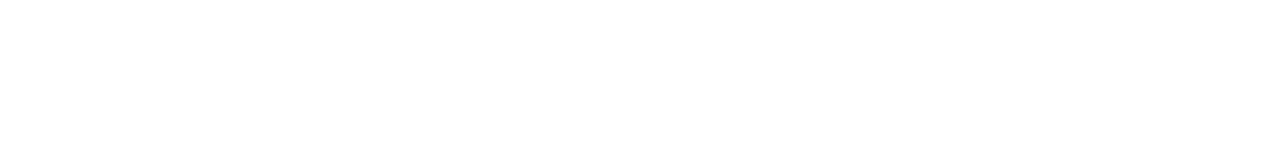
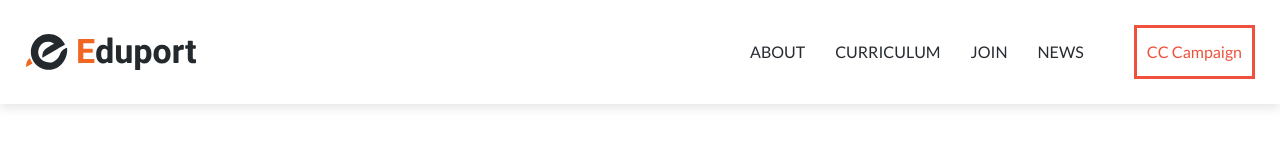
Before and after one commit to maxthestranger/microverse_capstone_module_1, a website: page index.html in a window 1280 px wide. Drawn offline with Linux system fonts and the light colour scheme.

Commit message:
add navbar for mobile and desktop

```diff
--- a/css/style.css
+++ b/css/style.css
@@ -11,7 +11,208 @@
 :root {
   --primary: #ee523c;
   --secondary: #d3d3d3;
+  --white: #fff;
   --dark: #272a31;
   --title_font: 'Cocogoose', sans-serif;
   --body_font: 'Lato', sans-serif;
+  --trans: all 0.2s ease-in-out;
 }
+
+/* reset */
+*,
+*::before,
+*::after {
+  margin: 0;
+  padding: 0;
+  box-sizing: border-box;
+}
+
+html {
+  scroll-behavior: smooth;
+}
+
+body {
+  font-family: var(--body_font);
+  color: var(--dark);
+  font-size: 16px;
+  line-height: 1.5;
+}
+
+a {
+  text-decoration: none;
+  cursor: pointer;
+  transition: var(--trans);
+}
+
+img,
+svg {
+  max-width: 100%;
+  width: 100%;
+  vertical-align: middle;
+}
+
+/* mobile first */
+.container {
+  padding: 25px;
+}
+
+.btn {
+  padding: 12px 10px;
+  border-width: 3px;
+  border-style: solid;
+  text-align: center;
+}
+
+.btn_outline {
+  border-color: var(--primary);
+  color: var(--primary);
+}
+.btn_outline:hover {
+  background: var(--primary);
+  color: var(--white);
+}
+/* ===========
+    HEADER
+================*/
+header {
+  background: transparent;
+}
+
+.logo {
+  display: none;
+}
+
+.hamburger {
+  border: none;
+  background: transparent;
+  width: 40px;
+  height: 40px;
+  position: relative;
+}
+
+.hamburger span {
+  height: 5px;
+  background: var(--dark);
+  width: 100%;
+  position: absolute;
+  left: 0;
+  transition: var(--trans);
+}
+
+.hamburger span:nth-child(1) {
+  top: 10%;
+}
+
+.hamburger span:nth-child(2) {
+  top: 50%;
+}
+
+.hamburger span:nth-child(3) {
+  top: 90%;
+}
+
+.hamburger.active span:nth-child(1) {
+  transform: rotate(-45deg);
+  top: 50%;
+}
+
+.hamburger.active span:nth-child(2) {
+  opacity: 0;
+}
+
+.hamburger.active span:nth-child(3) {
+  transform: rotate(45deg);
+  top: 50%;
+}
+
+.navbar {
+  display: none;
+  transition: var(--trans);
+  margin-top: 20px;
+}
+
+.navbar.open {
+  display: block;
+}
+
+.navbar ul {
+  list-style: none;
+}
+
+.navbar ul a {
+  text-decoration: none;
+  display: block;
+  padding: 12px 10px;
+  color: var(--dark);
+  text-transform: uppercase;
+  border-bottom: 1px solid #d3d3d35b;
+}
+
+.navbar ul a:hover {
+  background: var(--primary);
+  color: var(--white);
+}
+
+.navbar .btn {
+  display: block;
+  max-width: 300px;
+  margin: 30px auto 0;
+}
+
+/* desktop */
+@media (min-width: 768px) {
+  /* ===========
+    HEADER
+================*/
+  header {
+    background: var(--white);
+    box-shadow: 0px 4px 10px 0px rgba(0, 0, 0, 0.1);
+  }
+
+  header .container {
+    display: flex;
+    justify-content: space-between;
+    align-items: center;
+  }
+
+  .logo {
+    display: block;
+  }
+
+  .logo img {
+    height: 36px;
+    display: block;
+    width: auto;
+  }
+
+  .hamburger {
+    display: none;
+  }
+
+  .navbar {
+    display: flex;
+    flex-direction: row;
+    align-items: center;
+    margin: 0;
+  }
+
+  .navbar ul {
+    display: flex;
+    gap: 10px;
+  }
+
+  .navbar ul a {
+    border-bottom: 1px dashed transparent;
+  }
+
+  .navbar ul a:hover {
+    background: transparent;
+    color: var(--primary);
+    border-color: var(--primary);
+  }
+
+  .navbar .btn {
+    margin: 0;
+    margin-left: 40px;
+  }
+}
--- a/index.html
+++ b/index.html
@@ -10,6 +10,31 @@
     <link rel="stylesheet" href="css/style.css" />
   </head>
   <body>
+    <!-- start navbar -->
+    <header class="mobile">
+      <div class="container">
+        <div class="logo">
+          <a href="index.html">
+            <img src="img/logo.svg" alt="logo" />
+          </a>
+        </div>
+        <button class="hamburger" type="button">
+          <span></span>
+          <span></span>
+          <span></span>
+        </button>
+        <nav class="navbar">
+          <ul>
+            <li><a href="about.html">About</a></li>
+            <li><a href="#">Curriculum</a></li>
+            <li><a href="#">Join</a></li>
+            <li><a href="#">News</a></li>
+          </ul>
+          <a href="#" class="btn btn_outline">CC Campaign</a>
+        </nav>
+      </div>
+    </header>
+    <!-- end navbar -->
     <!-- scripts -->
     <script src="js/app.js" defer></script>
   </body>
--- a/js/app.js
+++ b/js/app.js
@@ -0,0 +1,8 @@
+// hamburger
+const btn = document.querySelector('.hamburger');
+const menu = document.querySelector('.navbar');
+
+btn.addEventListener('click', () => {
+  btn.classList.toggle('active');
+  menu.classList.toggle('open');
+});
```
Also changed, not shown: img/logo.svg (added).
